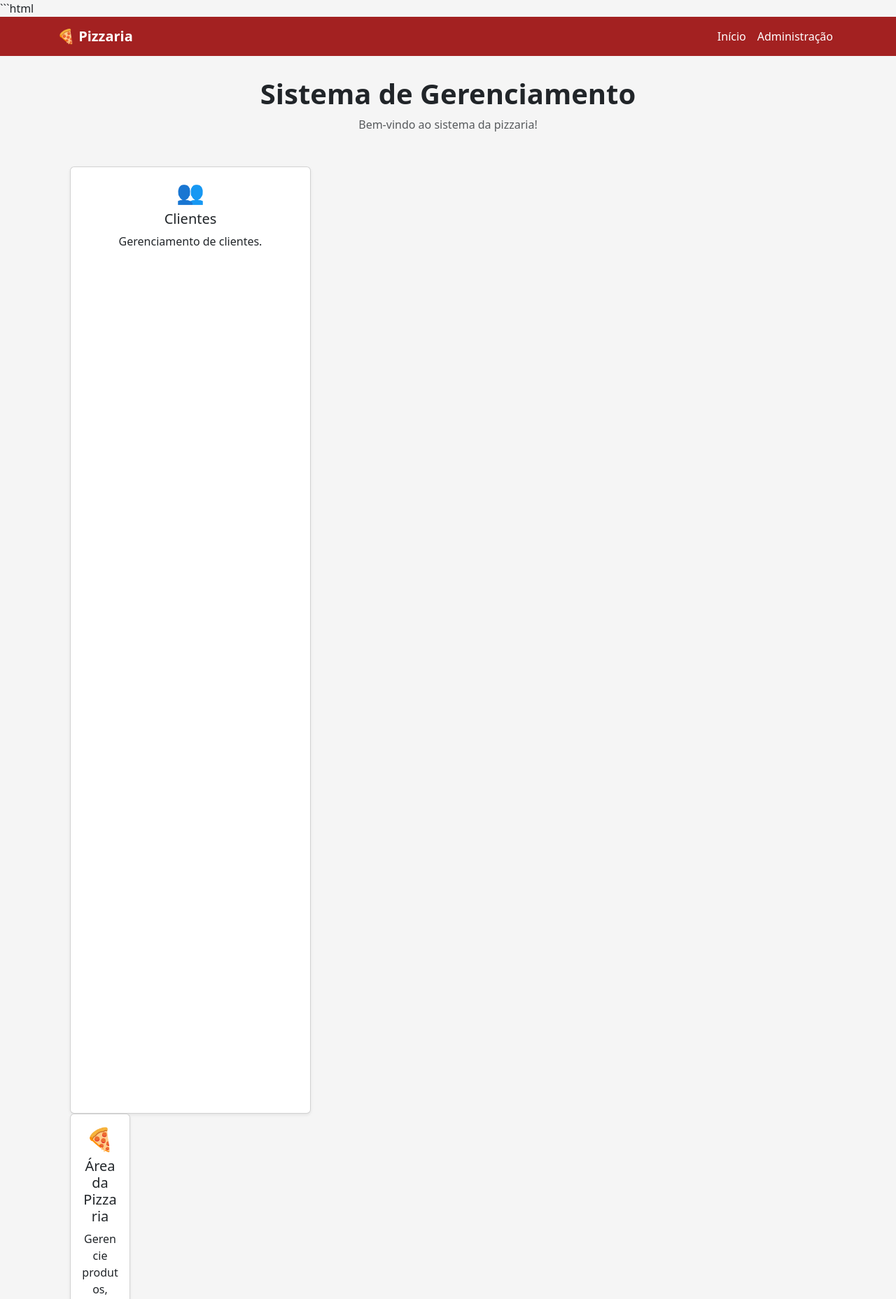
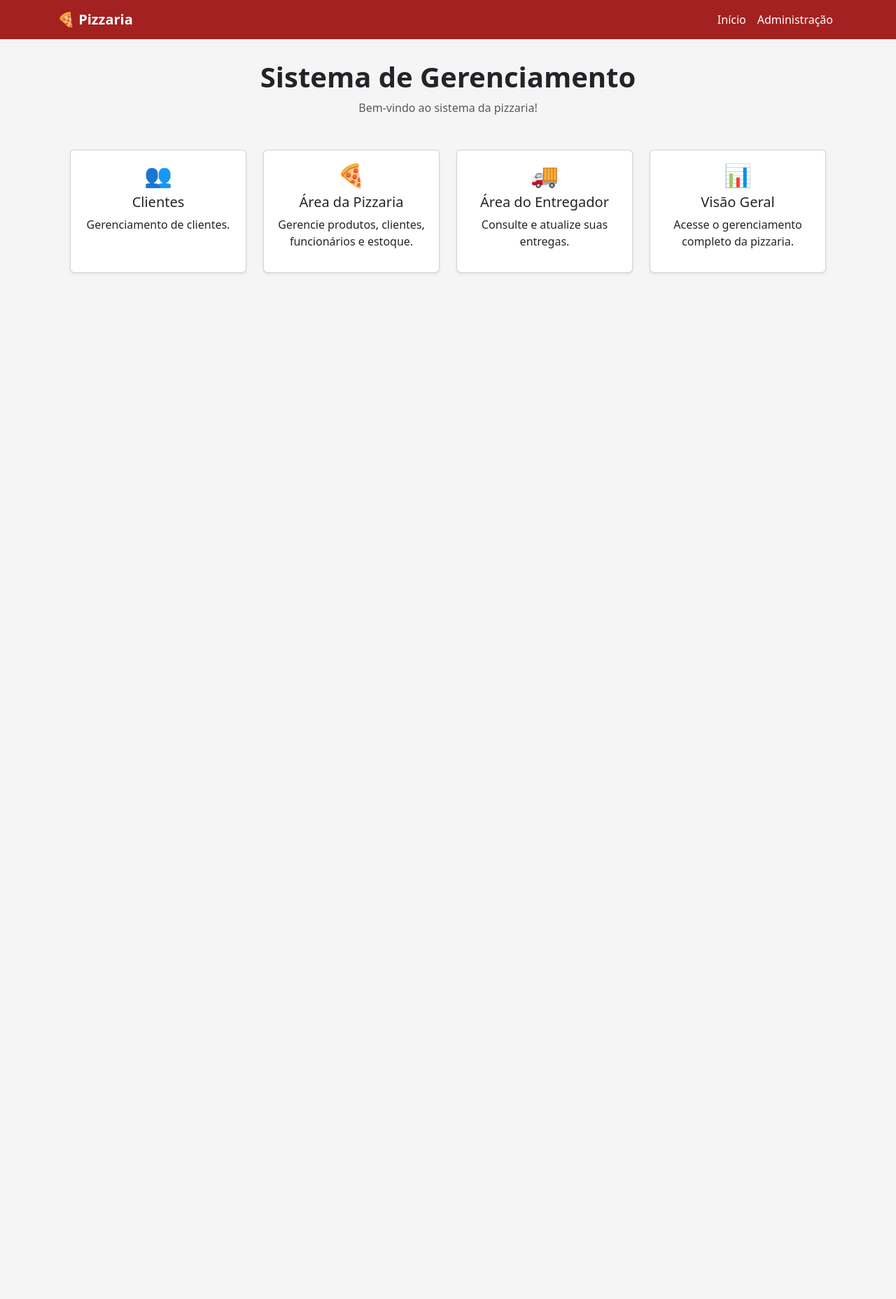
Before and after one commit to joaovitormuz/Pizzaria, a Django app: page / in a window 1280 px wide. Shown: the top 1857 px of the page at 70% size. After the commit the page ends 391 px from the top, so only its background shows below. Run offline with Django 5.2, Linux system fonts and the light colour scheme.

Commit message:
Correção de bugs do ultimo commit

````diff
--- a/app/templates/home.html
+++ b/app/templates/home.html
@@ -1,5 +1,4 @@
 
-```html
 {% extends 'base.html' %}
 
 {% block title %}Início - Pizzaria{% endblock %}
@@ -13,17 +12,19 @@
 
 <div class="row g-4">
 
-    <div class="col-md-4">
-        <div class="card shadow-sm h-100">
-            <div class="card-body text-center">
-                <h2>👥</h2>
-                <h5>Clientes</h5>
-                <p>Gerenciamento de clientes.</p>
+    <div class="col-12 col-md-6 col-lg-3">
+        <a href="{% url 'area_cliente' %}" class="text-decoration-none text-dark">
+            <div class="card shadow-sm h-100 text-center">
+                <div class="card-body">
+                    <h2>👥</h2>
+                    <h5>Clientes</h5>
+                    <p>Gerenciamento de clientes.</p>
+                </div>
             </div>
         </a>
     </div>
 
-    <div class="col-md-6 col-lg-3">
+    <div class="col-12 col-md-6 col-lg-3">
         <a href="{% url 'area_pizzaria' %}" class="text-decoration-none text-dark">
             <div class="card shadow-sm h-100 text-center">
                 <div class="card-body">
@@ -35,7 +36,7 @@
         </a>
     </div>
 
-    <div class="col-md-6 col-lg-3">
+    <div class="col-12 col-md-6 col-lg-3">
         <a href="{% url 'area_entregador' %}" class="text-decoration-none text-dark">
             <div class="card shadow-sm h-100 text-center">
                 <div class="card-body">
@@ -47,7 +48,7 @@
         </a>
     </div>
 
-    <div class="col-md-6 col-lg-3">
+    <div class="col-12 col-md-6 col-lg-3">
         <a href="{% url 'visao_geral' %}" class="text-decoration-none text-dark">
             <div class="card shadow-sm h-100 text-center">
                 <div class="card-body">
@@ -62,4 +63,3 @@
 </div>
 
 {% endblock %}
-```
--- a/app/views.py
+++ b/app/views.py
@@ -8,3 +8,24 @@ from .forms import ClienteForm
 
 def home(request):
     return render(request, 'home.html')
+
+from django.shortcuts import render
+
+def home(request):
+    return render(request, 'home.html')
+
+
+def area_cliente(request):
+    return render(request, 'areas/area_cliente.html')
+
+
+def area_pizzaria(request):
+    return render(request, 'areas/area_pizzaria.html')
+
+
+def area_entregador(request):
+    return render(request, 'areas/area_entregador.html')
+
+
+def visao_geral(request):
+    return render(request, 'areas/visao_geral.html')
--- a/config/urls.py
+++ b/config/urls.py
@@ -6,4 +6,9 @@ urlpatterns = [
     path('admin/', admin.site.urls),
 
     path('', views.home, name='home'),
+
+    path('cliente/', views.area_cliente, name='area_cliente'),
+    path('pizzaria/', views.area_pizzaria, name='area_pizzaria'),
+    path('entregador/', views.area_entregador, name='area_entregador'),
+    path('visao-geral/', views.visao_geral, name='visao_geral'),
 ]
````
Also changed, not shown: README.md.
